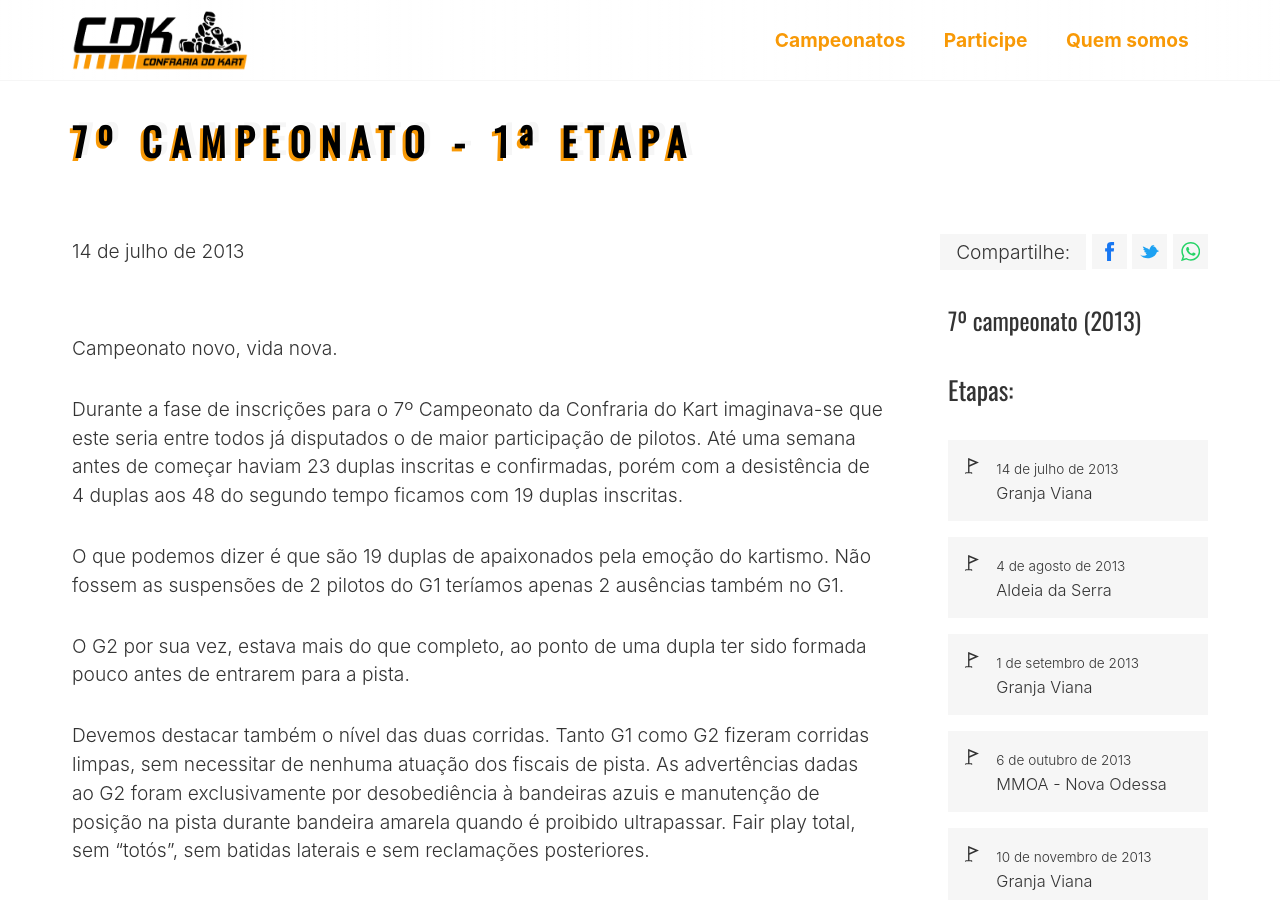
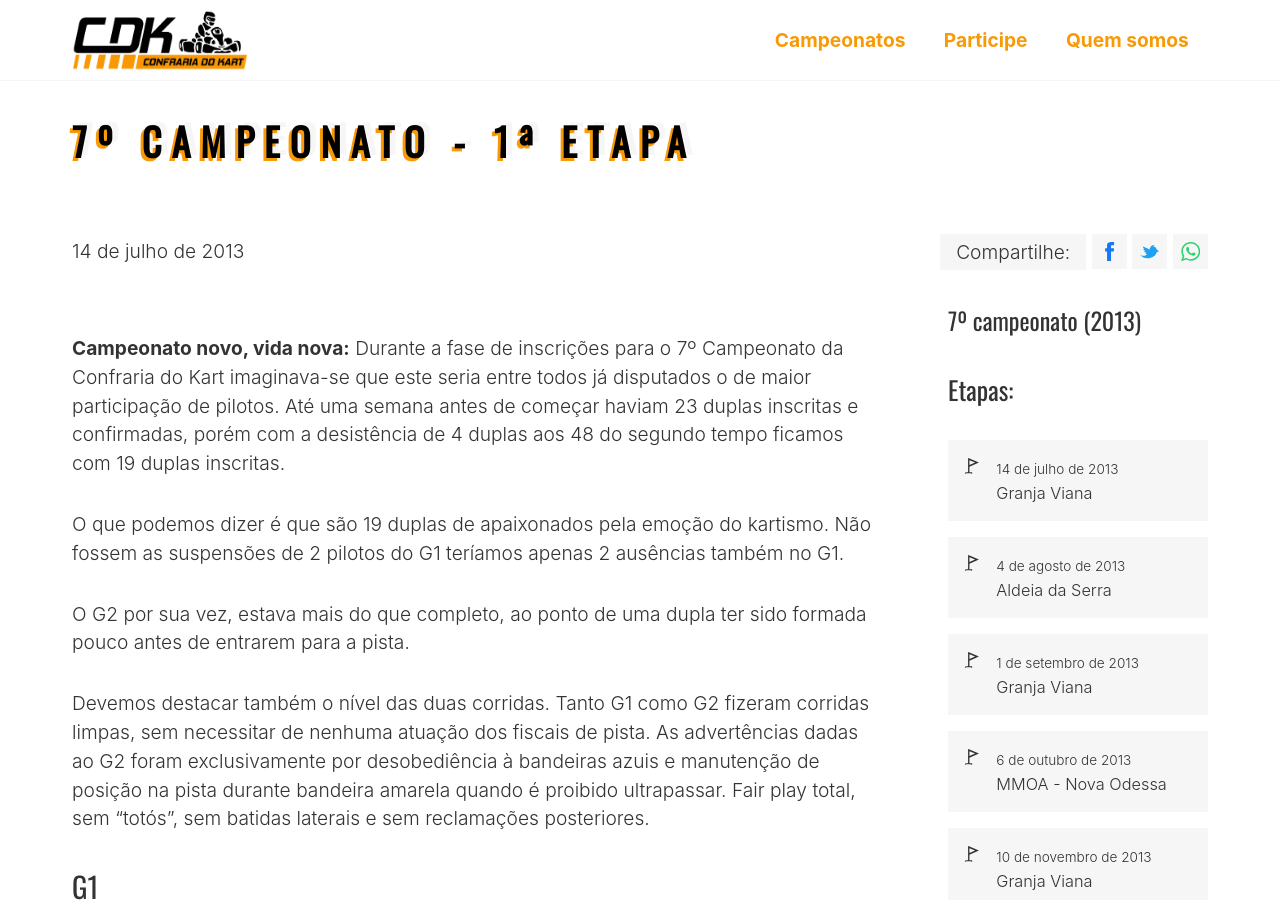
Before and after one commit to ConfrariaDoKart/confrariadokart.github.io, a Jekyll site: the page built from _posts/2013-07-14-7o-campeonato-1a-etapa.md, in a window 1280 px wide and 900 px high. Built offline with Jekyll 4.4.1, drawn with Linux system fonts in a browser that asks for light colours.

Commit message:
Formatação do subtítulo

```diff
--- a/_posts/2013-07-14-7o-campeonato-1a-etapa.md
+++ b/_posts/2013-07-14-7o-campeonato-1a-etapa.md
@@ -3,8 +3,7 @@ title: 7º campeonato - 1ª etapa
 campeonato: 7º campeonato
 ---
 
-Campeonato novo, vida nova.
-
+**Campeonato novo, vida nova:**
 Durante a fase de inscrições para o 7º Campeonato da Confraria do Kart imaginava-se que este seria entre todos já disputados o de maior participação de pilotos. Até uma semana antes de começar haviam 23 duplas inscritas e confirmadas, porém com a desistência de 4 duplas aos 48 do segundo tempo ficamos com 19 duplas inscritas.
 
 O que podemos dizer é que são 19 duplas de apaixonados pela emoção do kartismo. Não fossem as suspensões de 2 pilotos do G1 teríamos apenas 2 ausências também no G1.
```
